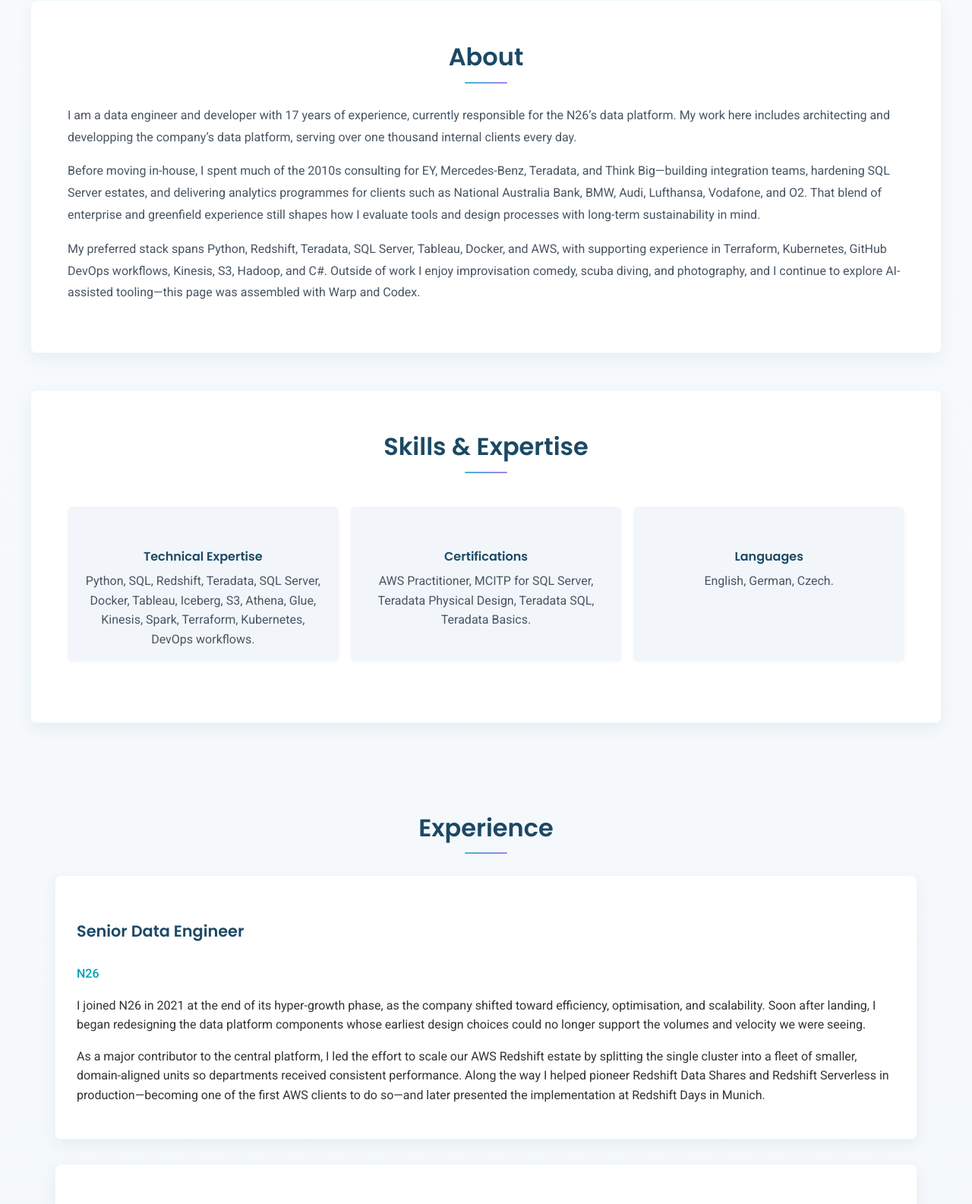
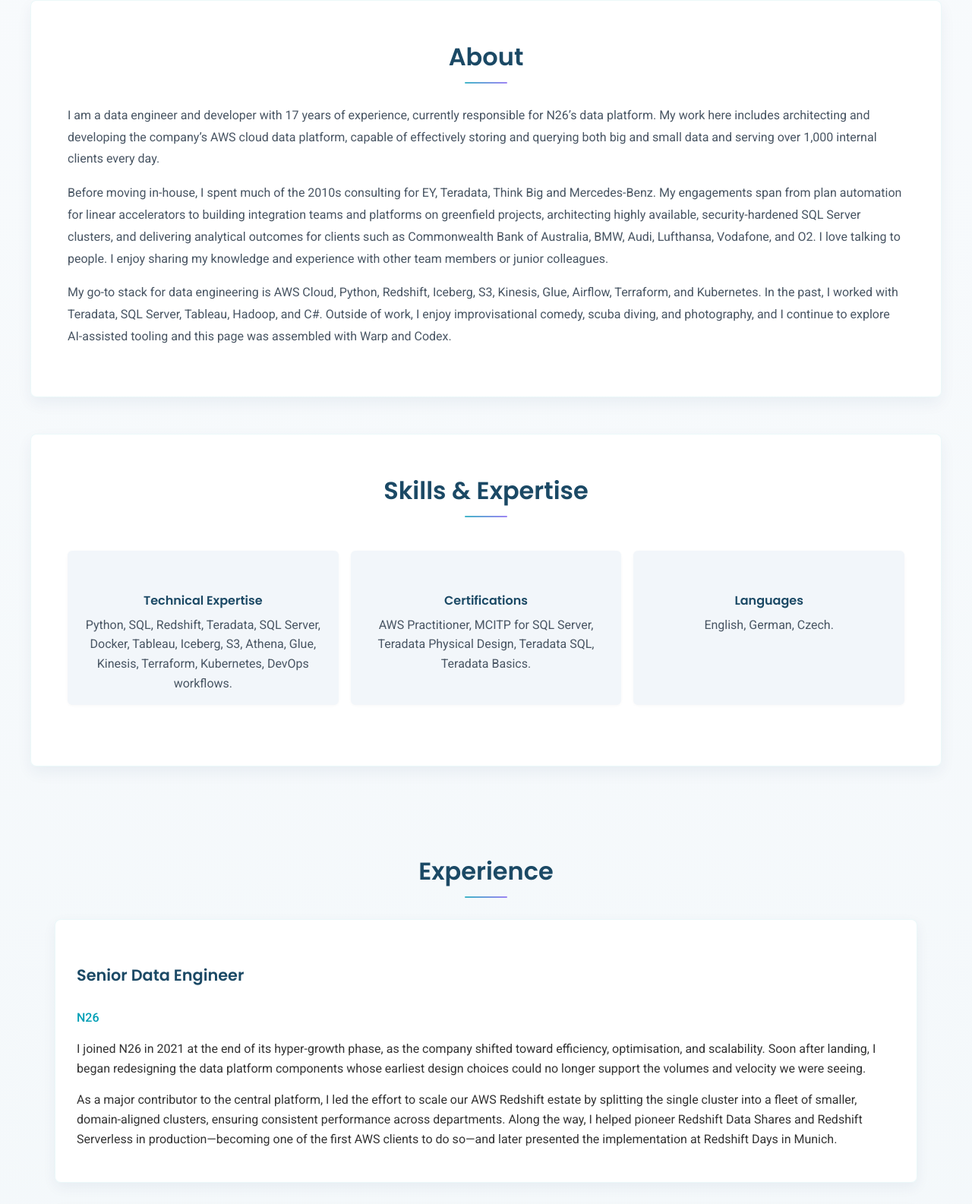
Before and after one commit to hubacekjirka/landing_site, a plain HTML site: page website/index.html in a window 1280 px wide. Shown: the part 800-2385 px from the top of the page at 76% size. Drawn offline with Linux system fonts and the light colour scheme.

Commit message:
Load from asset files

```diff
--- a/website/index.html
+++ b/website/index.html
@@ -35,16 +35,14 @@
       <div class="hero-content">
         <h1>Jirka Hubáček</h1>
         <h2>Data Engineer</h2>
-        <p>Hands-on specialist with 17 years of experience stabilising data estates for fintech, insurance, and telecom organisations; presently building data platform at N26.</p>
+        <p data-text-source="assets/content/hero-intro.txt"></p>
         <a href="#contact" class="cta">Contact</a>
       </div>
     </section>
 
     <section class="about" id="about">
       <h3>About</h3>
-      <p>I am a data engineer and developer with 17 years of experience, currently responsible for the N26’s data platform. My work here includes architecting and developping the company’s data platform, serving over one thousand internal clients every day.</p>
-      <p>Before moving in-house, I spent much of the 2010s consulting for EY, Mercedes-Benz, Teradata, and Think Big—building integration teams, hardening SQL Server estates, and delivering analytics programmes for clients such as National Australia Bank, BMW, Audi, Lufthansa, Vodafone, and O2. That blend of enterprise and greenfield experience still shapes how I evaluate tools and design processes with long-term sustainability in mind.</p>
-      <p>My preferred stack spans Python, Redshift, Teradata, SQL Server, Tableau, Docker, and AWS, with supporting experience in Terraform, Kubernetes, GitHub DevOps workflows, Kinesis, S3, Hadoop, and C#. Outside of work I enjoy improvisation comedy, scuba diving, and photography, and I continue to explore AI-assisted tooling—this page was assembled with Warp and Codex.</p>
+      <div data-text-source="assets/content/about.txt" data-text-mode="paragraphs"></div>
     </section>
 
     <section class="skills" id="skills">
@@ -52,7 +50,7 @@
       <div class="skills-grid">
         <div>
           <h6>Technical Expertise</h6>
-          <p>Python, SQL, Redshift, Teradata, SQL Server, Docker, Tableau, Iceberg, S3, Athena, Glue, Kinesis, Spark, Terraform, Kubernetes, DevOps workflows.</p>
+          <p>Python, SQL, Redshift, Teradata, SQL Server, Docker, Tableau, Iceberg, S3, Athena, Glue, Kinesis, Terraform, Kubernetes, DevOps workflows.</p>
         </div>
         <div>
           <h6>Certifications</h6>
@@ -71,30 +69,27 @@
         <div class="experience-card">
           <h4>Senior Data Engineer</h4>
           <h5>N26</h5>
-          <p>I joined N26 in 2021 at the end of its hyper-growth phase, as the company shifted toward efficiency, optimisation, and scalability. Soon after landing, I began redesigning the data platform components whose earliest design choices could no longer support the volumes and velocity we were seeing.</p>
-          <p>As a major contributor to the central platform, I led the effort to scale our AWS Redshift estate by splitting the single cluster into a fleet of smaller, domain-aligned units so departments received consistent performance. Along the way I helped pioneer Redshift Data Shares and Redshift Serverless in production—becoming one of the first AWS clients to do so—and later presented the implementation at Redshift Days in Munich.</p>
+          <div data-text-source="assets/content/experience-n26.txt" data-text-mode="paragraphs"></div>
         </div>
         <div class="experience-card">
           <h4>Data Engineer / Manager</h4>
           <h5>EY Data &amp; Analytics APAC</h5>
-          <p>As a manager-level consultant, I delivered cloud data platforms, DevOps automation, and software engineering solutions across healthcare, insurance, and banking clients. My work spanned Python, C#, and data engineering—often operating at the intersection of analytics, automation, and platform architecture. I led delivery teams on greenfield cloud data platforms, implemented secure medical imaging pipelines, and introduced modern engineering practices that established structure and predictability within large-scale digital transformations.</p>
-          <p>Beyond project delivery, I focused on capability building—mentoring distributed teams, shaping DevOps and Git-based workflows, and maintaining technical rigor under demanding timelines. Whether developing anonymisation systems for medical data, automating MRI planning tools, or standardising data pipelines for enterprise clients, my objective remained consistent: combine strong engineering fundamentals with pragmatic delivery leadership that enabled lasting client success.</p>
+          <div data-text-source="assets/content/experience-ey.txt" data-text-mode="paragraphs"></div>
         </div>
         <div class="experience-card">
           <h4>Platform Architect</h4>
           <h5>Mercedes‑Benz AG</h5>
-          <p>I was re-engaged by a former client to design and deploy highly available SQL Server architectures leveraging Always On Availability Groups. The environment operated under strict security and compliance requirements, where system hardening and adherence to industry best practices were paramount. I ensured the platform met both organisational security standards and regulatory obligations while maintaining performance, resilience, and operational continuity.</p>
+          <div data-text-source="assets/content/experience-mercedes.txt" data-text-mode="paragraphs"></div>
         </div>
         <div class="experience-card">
           <h4>Data Engineer / Consultant</h4>
           <h5>Teradata &amp; Think Big</h5>
-          <p>I joined Teradata in 2014 to deepen my expertise in relational databases, gaining hands-on experience with MPP systems, large-scale data warehousing, data modelling, ETL development, and data visualisation.</p>
-          <p>In 2018, I moved to Teradata’s open-source consulting arm, ThinkBig Analytics, in Australia, where I designed and implemented modern data lake architectures for enterprise clients. I led data solution development for a major bank’s marketing department and mentored team members in Teradata, SQL, and Tableau.</p>
+          <div data-text-source="assets/content/experience-teradata.txt" data-text-mode="paragraphs"></div>
         </div>
         <div class="experience-card">
           <h4>Consultant</h4>
           <h5>Clever Decision</h5>
-          <p>In my first consultancy role, I built end-to-end expertise across the SQL Server Data Platform within a firm dedicated to Microsoft technologies. I started with SSIS development, Master Data Services, and SQL programming, later expanding into DBA responsibilities managing over 50 SQL Server instances. I concluded my tenure by designing and implementing highly available SQL Server infrastructures using Always On Availability Groups (SQL Server 2012) and optimising deployments from hardware configuration through to operations. I also contributed to the SQL Server community, delivering a talk on best practices for setup and performance tuning across the full stack.</p>
+          <div data-text-source="assets/content/experience-clever-decision.txt" data-text-mode="paragraphs"></div>
         </div>
       </div>
     </section>
@@ -111,8 +106,7 @@
       <h3>Education</h3>
       <p class="degree">Bachelor of Computer Science</p>
       <p class="institution">Unicorn University, Prague</p>
-      <p>Graduated with an A-graded thesis on predicting London bike-share demand using open data from Transport for London. The project explored how weather, geography, and commuter behaviour influence usage patterns, leveraging distributed analytics on the Teradata Aster platform.</p>
-      <p>Unicorn University is a technology-focused institution in Prague emphasising computer science, software engineering, and data-driven business innovation, with strong industry links to Central European tech companies.</p>
+      <div data-text-source="assets/content/education.txt" data-text-mode="paragraphs"></div>
     </section>
 
     <section class="contact" id="contact">
@@ -208,6 +202,49 @@
         closePortal();
       }
     });
+
+    const paragraphSeparator = /\r?\n\s*\r?\n/;
+
+    const hydrateTextSource = async (element) => {
+      const source = element.getAttribute('data-text-source');
+      const mode = element.getAttribute('data-text-mode') || 'inline';
+      if (!source) {
+        return;
+      }
+
+      try {
+        const response = await fetch(source);
+        if (!response.ok) {
+          throw new Error(`Failed to fetch ${source}`);
+        }
+        const rawText = (await response.text()).trim();
+        if (!rawText) {
+          return;
+        }
+
+        if (mode === 'paragraphs') {
+          const paragraphs = rawText.split(paragraphSeparator)
+            .map((line) => line.trim())
+            .filter(Boolean);
+          element.innerHTML = '';
+          paragraphs.forEach((paragraph) => {
+            const p = document.createElement('p');
+            p.textContent = paragraph;
+            element.appendChild(p);
+          });
+        } else {
+          element.textContent = rawText;
+        }
+      } catch (error) {
+        console.error(error);
+        element.setAttribute('data-text-error', 'true');
+      }
+    };
+
+    const textSourceTargets = document.querySelectorAll('[data-text-source]');
+    textSourceTargets.forEach((element) => {
+      hydrateTextSource(element);
+    });
   </script>
 </body>
 </html>
```
Also changed, not shown: website/assets/content/about.txt (added), website/assets/content/education.txt (added), website/assets/content/experience-clever-decision.txt (added), website/assets/content/experience-ey.txt (added), website/assets/content/experience-mercedes.txt (added), website/assets/content/experience-n26.txt (added), website/assets/content/experience-teradata.txt (added), website/assets/content/hero-intro.txt (added).
